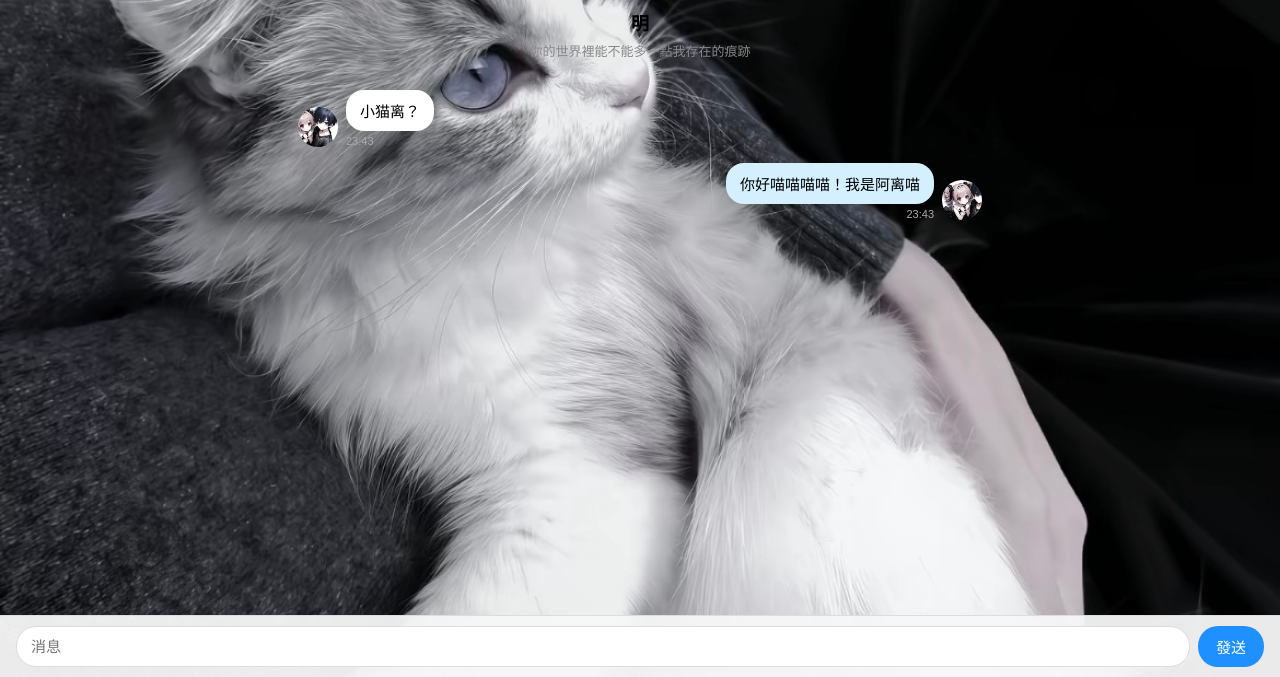
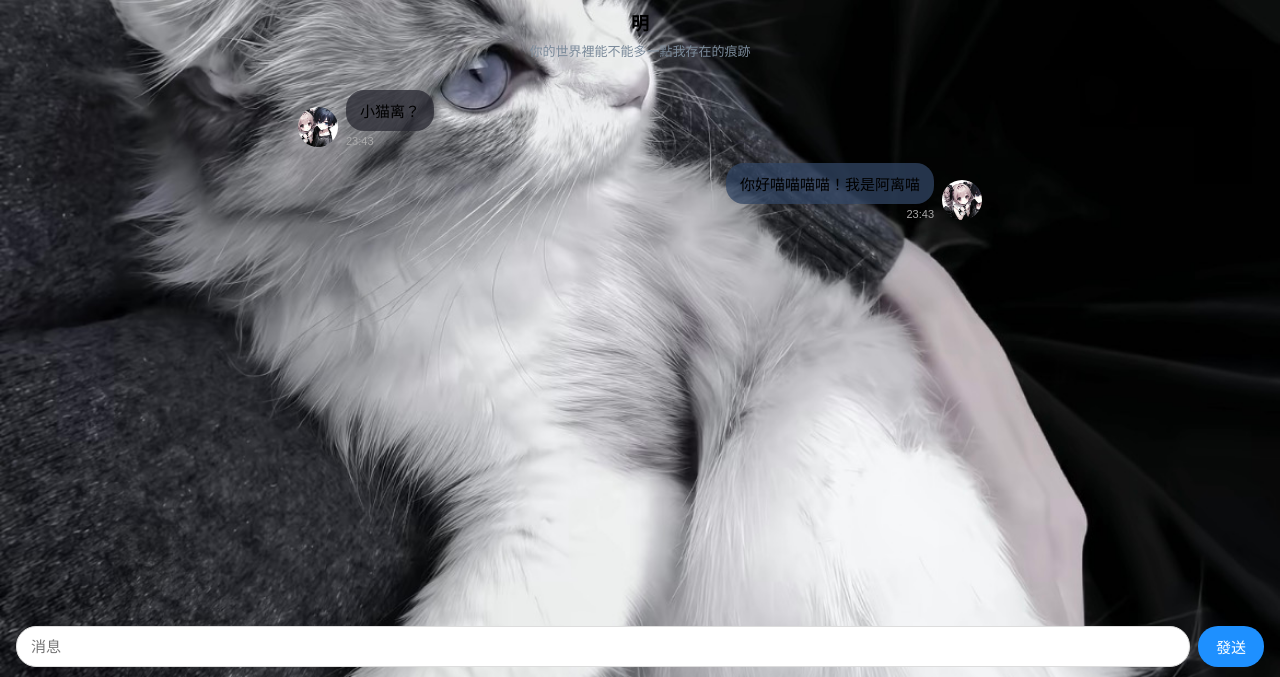
Before and after one commit to syysyyf-boop/my-first-page, a plain HTML site: page index.html in a window 1280 px wide. Shown: the part 123-800 px from the top of the page. Drawn offline with Linux system fonts and the light colour scheme.

Commit message:
Update index.html

```diff
--- a/index.html
+++ b/index.html
@@ -40,11 +40,12 @@
       font-size: 18px;
       font-weight: bold;
       margin-bottom: 6px;
+      color:＃a8b8c8
     }
 
     .header-sub {
       font-size: 13px;
-      color: #888;
+      color: #7a8a9a;
     }
 
     .message {
@@ -81,7 +82,8 @@
     }
 
     .bubble {
-      background-color: white;
+      background-color: rgba(40,40,50,0.75);
+      color:＃e0e0e0;
       padding: 10px 14px;
       border-radius: 18px;
       font-size: 15px;
@@ -90,7 +92,7 @@
     }
 
     .message.right .bubble {
-      background-color: #d4f0ff;
+      background-color: rgba(50,70,100,0.75);
     }
 
     .time {
@@ -106,7 +108,7 @@
       right: 0;
       display: flex;
       padding: 10px 16px;
-      background-color: rgba(247,247,247,0.95);
+      background-color: rgba(20,20,30,0.9)
       border-top: 1px solid #ddd;
       gap: 8px;
     }
```
